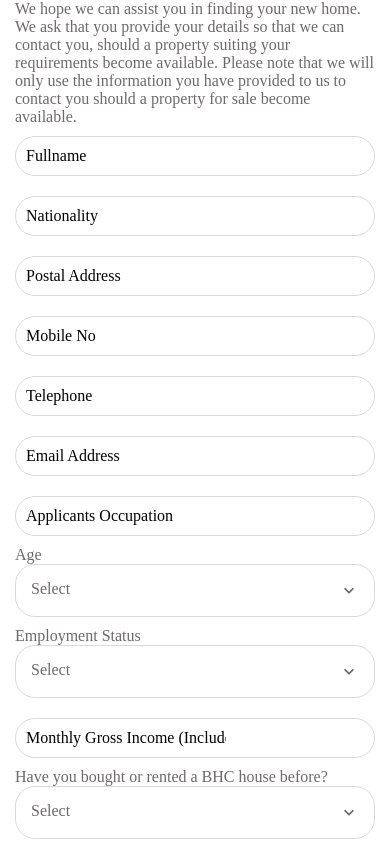
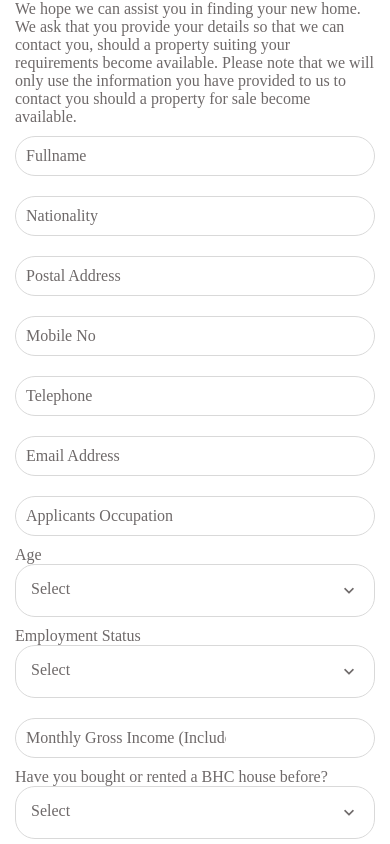
Before and after one commit to GovanDBT/BHC-App, a React Native app: screen / in a window 390 px wide. Shown: the top 844 px of the page. Built offline with nearby package versions, Linux system fonts and the light colour scheme.

Commit message:
used color constants instead

```diff
--- a/app/components/AppTextInput.js
+++ b/app/components/AppTextInput.js
@@ -12,12 +12,12 @@ function AppTextInput({ icon, ...otherProps }) {
         <MaterialCommunityIcons
           name={icon}
           size={20}
-          color={defaultStyles.colors.medium}
+          color={colors.lightTextColor}
           style={styles.icon}
         />
       )}
       <TextInput
-        placeholderTextColor={defaultStyles.colors.medium}
+        placeholderTextColor={colors.lightTextColor}
         style={defaultStyles.text}
         {...otherProps}
       />
@@ -27,7 +27,7 @@ function AppTextInput({ icon, ...otherProps }) {
 
 const styles = StyleSheet.create({
   container: {
-    backgroundColor: defaultStyles.colors.light,
+    backgroundColor: colors.white,
     borderColor: colors.inputBorderColor,
     borderWidth: 1,
     borderRadius: 20,
```
